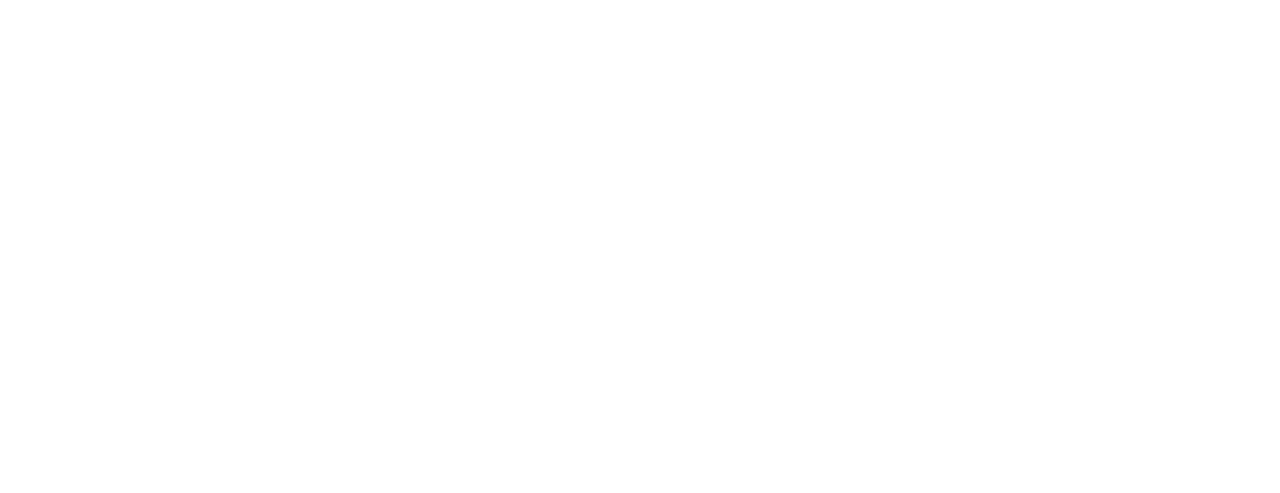
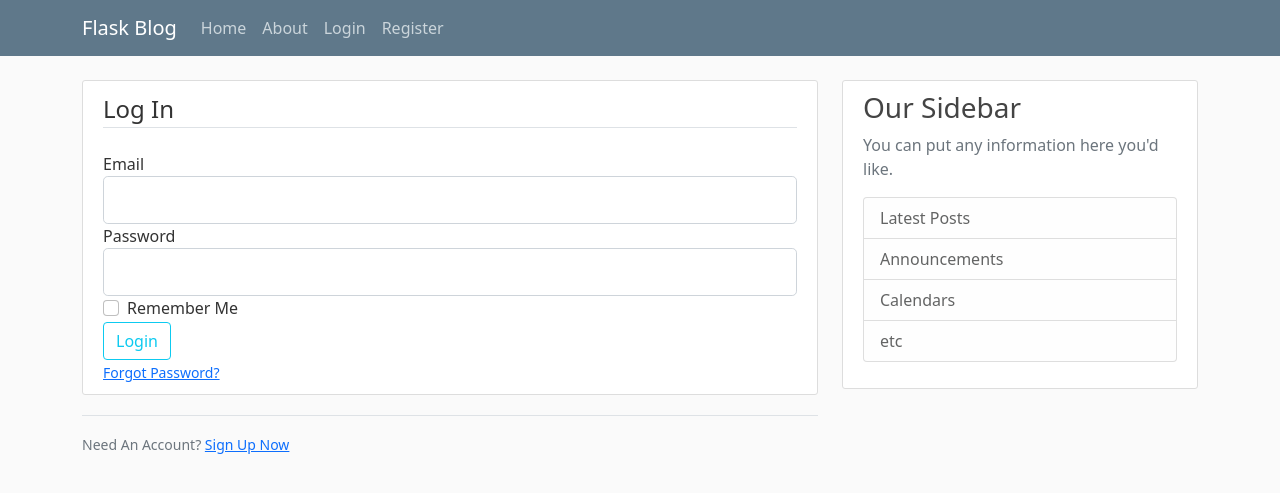
Before and after one commit to MJGarrigan21/flask-blog, a Flask app: page /login in a window 1280 px wide. Before the commit the part shown is empty. Shown: the top 493 px of the page. Run offline with Flask 2, Linux system fonts and the light colour scheme; parts of the project's set-up code (start-up, migrations or seed data) failed here and were passed over.

Commit message:
added form validation, created sql instance.

```diff
--- a/flaskapp.py
+++ b/flaskapp.py
@@ -1,9 +1,13 @@
 from flask import Flask, render_template, url_for, flash, redirect
+from flask_sqlalchemy import SQLAlchemy
 from forms import RegistrationForm, LoginForm
 
 app = Flask(__name__)
 
 app.config['SECRET_KEY'] = 'c0d7bf0377e75f40c2431a3e5d9083a2'
+app.config['SQLALCHEMY_DATABASE_URI'] = 'sqlite:///site.db'
+
+db = SQLAlchemy(app)
 
 posts = [
     {
@@ -40,9 +44,15 @@ def register():
         return redirect(url_for('home'))
     return render_template('register.html', title='Register', form=form)
 
-@app.route("/login")
+@app.route("/login", methods=['GET', 'POST'])
 def login():
     form = LoginForm()
+    if form.validate_on_submit():
+        if form.email.data == 'admin@blog.com' and form.password.data == 'password':
+            flash(f'You have been logged in!', 'success')
+            return redirect(url_for('home'))
+        else:
+            flash(f'Login unsuccsesful. Please check username and password', 'danger')
     return render_template('login.html', title='Login', form=form)
 
 if __name__ == '__main__':
--- a/templates/layout.html
+++ b/templates/layout.html
@@ -28,13 +28,13 @@
             </button>
             <div class="collapse navbar-collapse" id="navbarToggle">
               <div class="navbar-nav mr-auto">
-                <a class="nav-item nav-link" href="/">Home</a>
-                <a class="nav-item nav-link" href="/about">About</a>
+                <a class="nav-item nav-link" href="{{ url_for('home') }}">Home</a>
+                <a class="nav-item nav-link" href="{{ url_for('about') }}">About</a>
               </div>
               <!-- Navbar Right Side -->
               <div class="navbar-nav">
-                <a class="nav-item nav-link" href="/login">Login</a>
-                <a class="nav-item nav-link" href="/register">Register</a>
+                <a class="nav-item nav-link" href="{{ url_for('login') }}">Login</a>
+                <a class="nav-item nav-link" href="{{ url_for('register') }}">Register</a>
               </div>
             </div>
           </div>
--- a/templates/login.html
+++ b/templates/login.html
@@ -0,0 +1,52 @@
+{% extends "layout.html" %}
+{% block content %}
+    <div class="content-section">
+        <form method="POST", action="">
+            {{ form.hidden_tag() }}
+            <fieldset class="form-group">
+                <legend class="border-bottom mb-4">Log In</legend>
+                <div class="form-group">
+                    {{ form.email.label(class="form-control-label") }}
+                    {% if form.email.errors %}
+                        {{ form.email(class="form-control form-control-lg is-invalid") }}
+                        <div class="invalid-feedback">
+                            {% for errors in form.email.errors %}
+                                <span>{{ error }}</span>
+                            {% endfor %}
+                        </div>
+                    {% else %}
+                        {{ form.email(class="form-control form-control-lg") }}
+                    {% endif %}
+                </div>
+                <div class="form-group">
+                    {{ form.password.label(class="form-control-label") }}
+                    {% if form.password.errors %}
+                        {{ form.password(class="form-control form-control-lg is-invalid") }}
+                        <div class="invalid-feedback">
+                            {% for errors in form.password.errors %}
+                                <span>{{ error }}</span>
+                            {% endfor %}
+                        </div>
+                    {% else %}
+                        {{ form.password(class="form-control form-control-lg") }}
+                    {% endif %}
+                </div>
+                <div class="form-check">
+                    {{ form.remember(class="form-check-input") }}
+                    {{ form.remember.label(class="form-check-label") }}
+                </div>
+            </fieldset>
+            <div class="form-group">
+                {{ form.submit(class="btn btn-outline-info") }}
+            </div>
+            <small class="text-muted ml-2">
+                <a href="#">Forgot Password?</a>
+            </small>
+        </form>
+    </div>
+    <div class="border-top pt-3">
+        <small class="text-muted">
+            Need An Account? <a class="ml-2" href="{{ url_for('register') }}">Sign Up Now</a>
+        </small>
+    </div>
+{% endblock content %}
```
Also changed, not shown: templates/register.html (+40 -4 lines).
